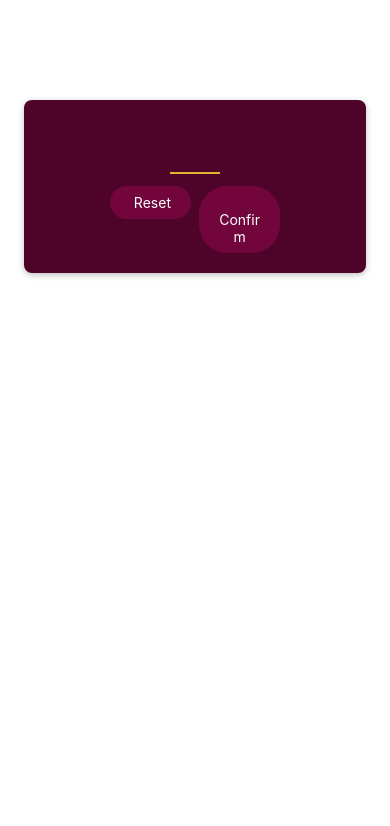
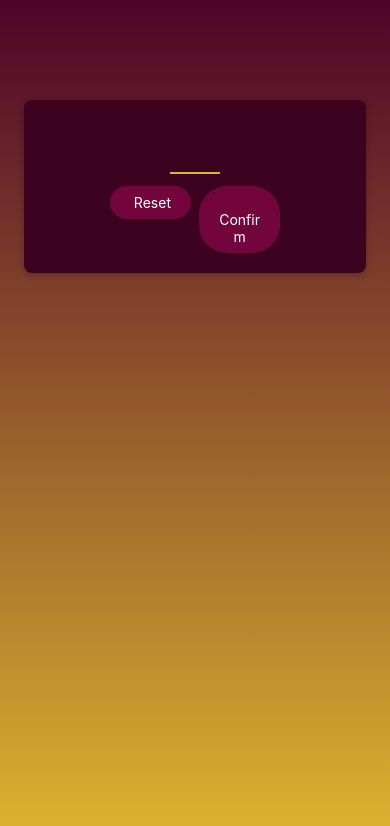
Before and after one commit to NaveedMaq/guess-game-app, a React Native app: screen / in a window 390 px wide. Shown: the top 826 px of the page. Built offline with nearby package versions, Linux system fonts and the light colour scheme.

Commit message:
feat: add linear gradient bg

```diff
--- a/App.tsx
+++ b/App.tsx
@@ -1,12 +1,22 @@
 import { registerRootComponent } from 'expo';
 import { StyleSheet } from 'react-native';
+import { LinearGradient } from 'expo-linear-gradient';
 
 import StartGameScreen from './screens/StartGameScreen';
 
 function App() {
-  return <StartGameScreen />;
+  return (
+    <LinearGradient colors={['#4e0329', '#ddb52f']} style={styles.rootScreen}>
+      <StartGameScreen />
+    </LinearGradient>
+  );
 }
 
-const styles = StyleSheet.create({});
+const styles = StyleSheet.create({
+  rootScreen: {
+    backgroundColor: '#ddb52f',
+    flex: 1,
+  },
+});
 
 registerRootComponent(App);
--- a/app.json
+++ b/app.json
@@ -7,6 +7,7 @@
     "icon": "./assets/images/icon.png",
     "scheme": "myapp",
     "userInterfaceStyle": "automatic",
+
     "splash": {
       "image": "./assets/images/splash.png",
       "resizeMode": "contain",
--- a/package.json
+++ b/package.json
@@ -33,7 +33,8 @@
     "react-native-reanimated": "~3.10.1",
     "react-native-safe-area-context": "4.10.5",
     "react-native-screens": "3.31.1",
-    "react-native-web": "~0.19.10"
+    "react-native-web": "~0.19.10",
+    "expo-linear-gradient": "~13.0.2"
   },
   "devDependencies": {
     "@babel/core": "^7.20.0",
--- a/screens/StartGameScreen.tsx
+++ b/screens/StartGameScreen.tsx
@@ -28,7 +28,7 @@
     marginTop: 100,
     marginHorizontal: 24,
     padding: 16,
-    backgroundColor: '#4e0329',
+    backgroundColor: '#3d021f',
     borderRadius: 8,
     elevation: 4,
 
```
Also changed, not shown: 1 other file (tests, documents, lock files or other folders).
